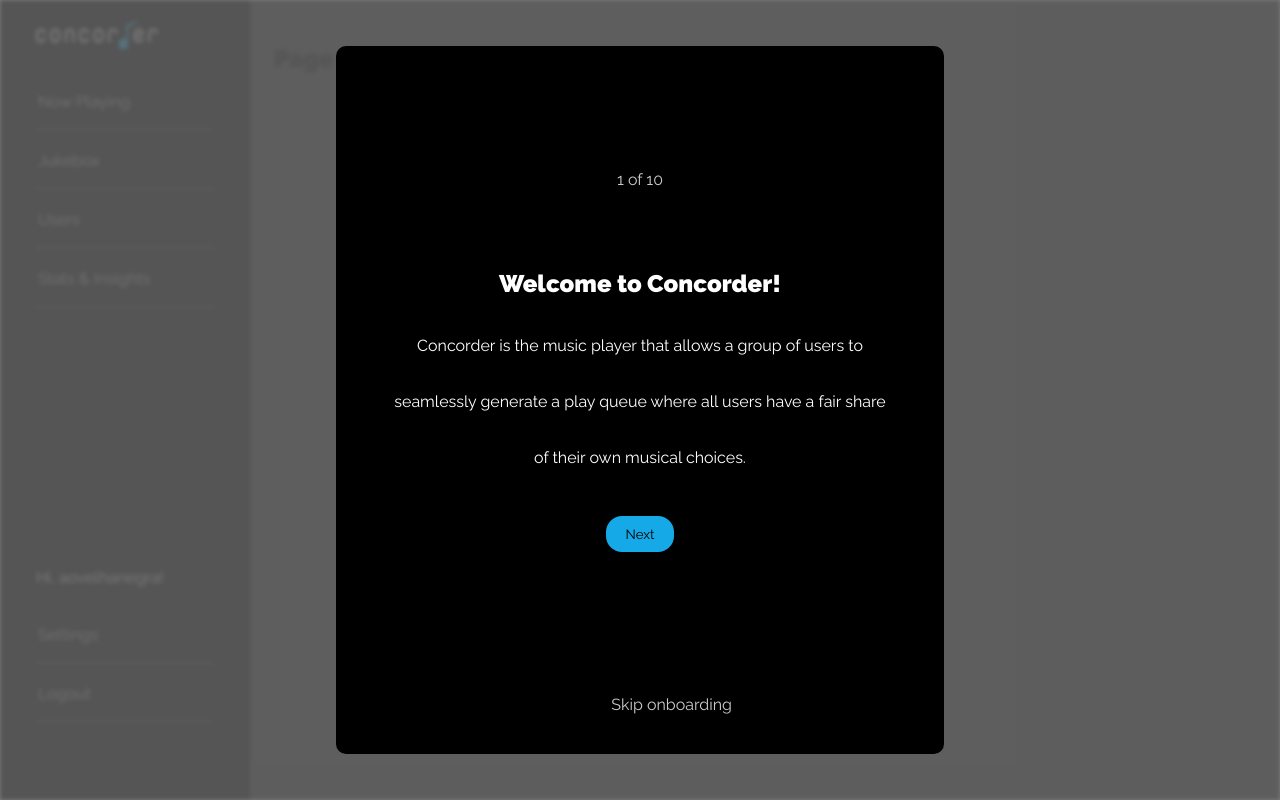
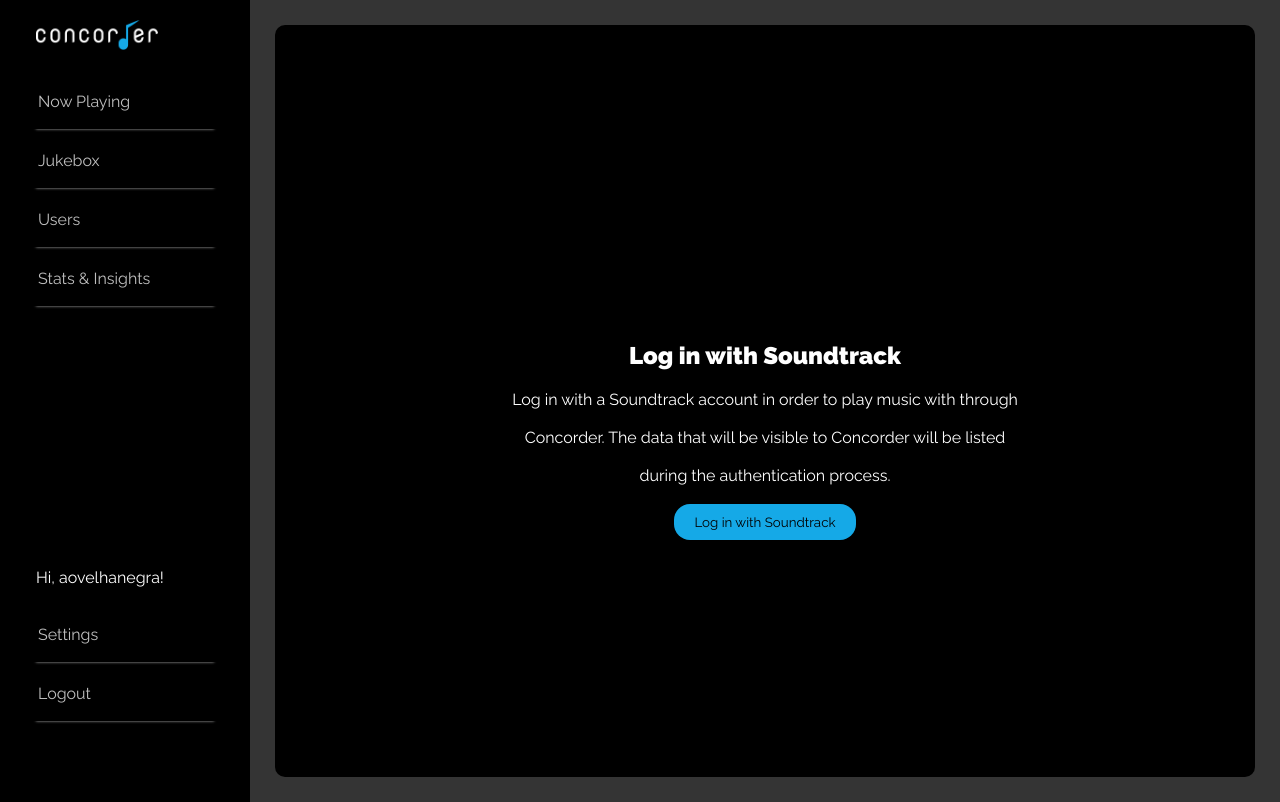
Before and after one commit to ElseLondon/concorder-host-client, a React (Create React App) app: page /logIn in a window 1280 px wide. Built offline with nearby package versions, Linux system fonts and the light colour scheme.

Commit message:
Get Started and Skip onboarding buttons redirect to login page

```diff
--- a/src/components/OnboardingModalStepper.tsx
+++ b/src/components/OnboardingModalStepper.tsx
@@ -24,13 +24,18 @@
 
   const nextClick = () => {
     setStep(step === 10 ? 10 : step + 1)
-    //
-    if (step === 10) handleClose()
-    //  Instead of closing we need to redirect
+
+    if (step === 10) {
+      // duplicated code here
+      handleClose()
+      window.location.href = '/logIn'
+    }
   }
 
   const skipOnboardingClick = () => {
+    // duplicated code here
     handleClose()
+    window.location.href = '/logIn'
   }
 
   return (
--- /dev/null
+++ b/src/pages/LogIn.tsx
@@ -0,0 +1,34 @@
+import React from 'react'
+import styled from 'styled-components'
+import Header from '../components/Header'
+import CopyText from '../components/CopyText'
+import PillButton from '../components/PillButton'
+
+export default function LogIn() {
+  const headerText = 'Log in with Soundtrack'
+  const copyText = [
+    'Log in with a Soundtrack account in order to play music with through',
+    'Concorder. The data that will be visible to Concorder will be listed',
+    'during the authentication process.'
+  ]
+  const buttonText = 'Log in with Soundtrack'
+
+  return (
+    <PageContainer>
+      <Header headerText={headerText}></Header>
+
+      <CopyText copyText={copyText}></CopyText>
+
+      <PillButton buttonText={buttonText}></PillButton>
+    </PageContainer>
+  )
+}
+
+const PageContainer = styled.div`
+  background-color: #000000;
+  height: 20vh;
+  width: 100vh;
+  margin: 25px;
+  border-radius: 10px;
+  padding: 37vh 28vh 37vh 28vh;
+`
--- a/src/routes.tsx
+++ b/src/routes.tsx
@@ -9,21 +9,28 @@
 import LogOut from './pages/LogOut'
 import Settings from './pages/Settings'
 import OnboardingModalStepper from './components/OnboardingModalStepper'
+import LogIn from './pages/LogIn'
 
 export default function Routes() {
   const [open, setOpen] = useState(true)
 
   const handleClose = () => setOpen(false)
 
+  const openOnBoardingModal = () => {
+    if (window.location.href.includes('logIn')) return false
+    return open
+  }
+
   return (
     <BrowserRouter>
-      <div style={{ filter: open ? 'blur(2px) opacity(33%)' : 'none' }}>
-        <OnboardingModalStepper open={open} handleClose={handleClose} />
+      <div style={{ filter: openOnBoardingModal() ? 'blur(2px) opacity(33%)' : 'none' }}>
+        <OnboardingModalStepper open={openOnBoardingModal()} handleClose={handleClose}/>
         <Route
           render={(props) => (
             <Layout {...props}>
               <Switch>
                 <Route path="/" exact component={NowPlaying} />
+                <Route path="/logIn" component={LogIn} />
                 <Route path="/nowPlaying" exact component={NowPlaying} />
                 <Route path="/jukeBox" component={JukeBox} />
                 <Route path="/users" component={Users} />
```
